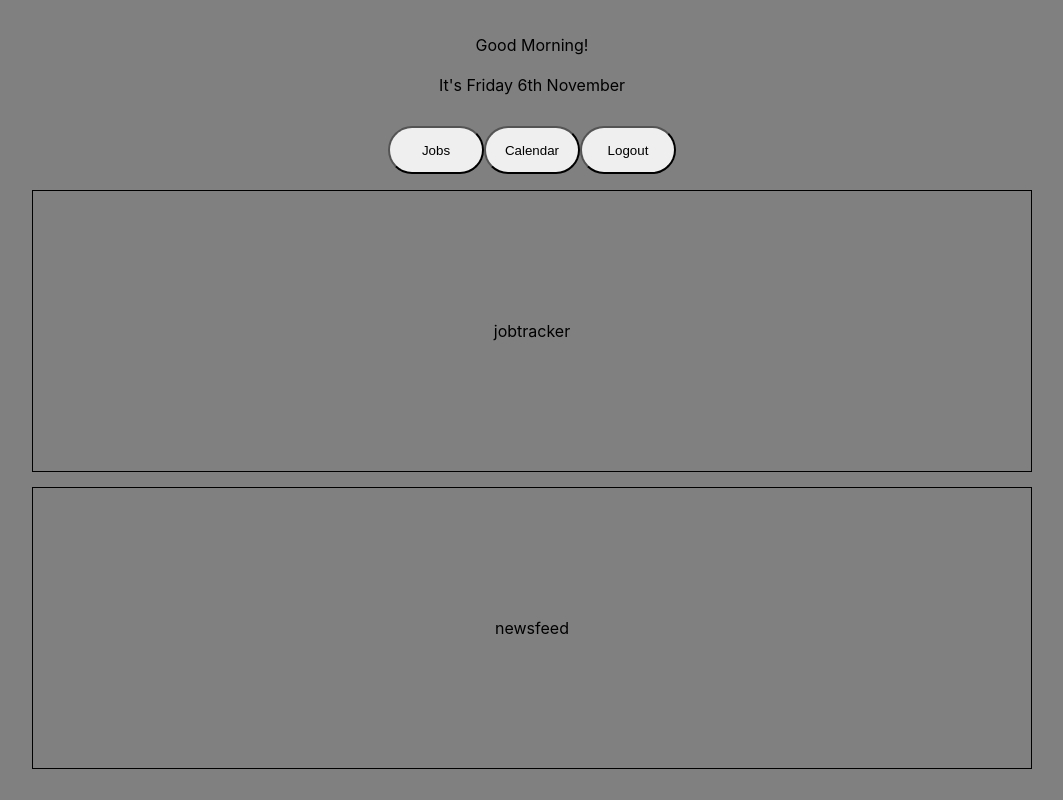
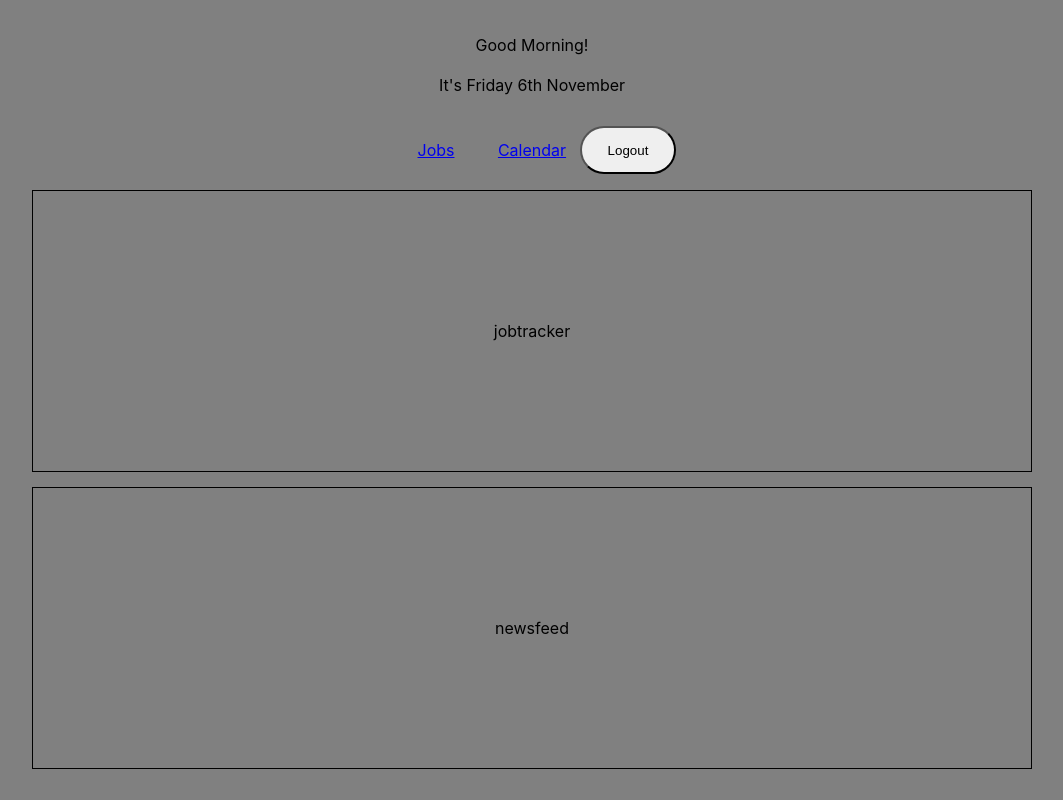
Before and after one commit to Blakjak496/project-phase, a React (Create React App) app: page / in a window 1280 px wide. Both pictures are taken after a click on the button "Sign in with Facebook". Shown: the whole page, without its empty margins (108-1171 px from the left). Built offline with nearby package versions, Linux system fonts and the light colour scheme.

Commit message:
added NavBtns component and installed reach router

```diff
--- a/package.json
+++ b/package.json
@@ -3,6 +3,7 @@
   "version": "0.1.0",
   "private": true,
   "dependencies": {
+    "@reach/router": "^1.3.4",
     "@testing-library/jest-dom": "^5.11.5",
     "@testing-library/react": "^11.1.1",
     "@testing-library/user-event": "^12.2.0",
--- a/src/App.css
+++ b/src/App.css
@@ -9,26 +9,29 @@
   text-align: center;
   align-items: center;
   justify-content: center;
-  margin: 0;
 }
 
 .landing-page--wrapper {
   display: flex;
   flex-direction: column;
+  box-sizing: border-box;
   width: 100%;
   height: 100%;
   min-width: 280px;
-  padding: 1rem;
+  min-height: 100vh;
+  margin: 0;
+  padding: 0;
 }
 
 .landing-page--section {
   display: flex;
   box-sizing: border-box;
   flex-direction: column;
-  width: 100%;
   height: 50%;
+  min-width: 280px;
   justify-content: center;
   align-items: center;
+  padding: 1rem;
 }
 
 .sign-in--wrapper {
@@ -37,6 +40,7 @@
   align-items: center;
   justify-content: center;
   width: 90%;
+  min-width: 280px;
 }
 
 .sign-in--wrapper button {
@@ -52,6 +56,7 @@
 .landing-page--screenshot {
   display: flex;
   width: 100%;
+  min-width: 280px;
 }
 
 .dashboard--wrapper {
@@ -60,6 +65,7 @@
   box-sizing: border-box;
   width: 100%;
   height: auto;
+  min-width: 280px;
   min-height: 100vh;
   padding: 1rem;
   justify-content: space-evenly;
@@ -69,10 +75,13 @@
 .dashboard--greeting {
   display: flex;
   flex-direction: column;
+  box-sizing: border-box;
+  min-width: 280px;
 }
 
 .dashboard--greeting-text {
   display: flex;
+  box-sizing: border-box;
   margin: 0;
   padding: 4px 12px;
   justify-content: center;
@@ -81,10 +90,12 @@
 
 .dashboard--nav {
   display: flex;
+  box-sizing: border-box;
 }
 
 .nav-btn {
   display: flex;
+  box-sizing: border-box;
   padding: 4px 12px;
   width: 6rem;
   height: 3rem;
--- a/src/components/Dashboard/Dashboard.jsx
+++ b/src/components/Dashboard/Dashboard.jsx
@@ -1,6 +1,7 @@
 import { useEffect, useState } from "react";
 import { formatDate, setGreeting } from "../../utils/utils";
 import Greeting from '../greeting';
+import NavBtns from '../Nav/NavBtns';
 
 const Dashboard = () => {
 
@@ -8,11 +9,7 @@ const Dashboard = () => {
     return (
         <div className="dashboard--wrapper">
             <Greeting />
-            <div className="dashboard--nav">
-                <button className="nav-btn">Jobs</button>
-                <button className="nav-btn">Calendar</button>
-                <button className="nav-btn">Logout</button>
-            </div>
+            <NavBtns activePage={'dash'} />
             <div className="dashboard--job-tracker">
                 jobtracker
             </div>
--- /dev/null
+++ b/src/components/Nav/NavBtns.jsx
@@ -0,0 +1,47 @@
+import { Link } from '@reach/router';
+
+const NavBtns = (props) => {
+
+    const page = props.activePage;
+
+    const dashNav = () => {
+        return (
+            <div className="dashboard--nav">
+                <Link className="nav-btn" to="/jobs">Jobs</Link>
+                <Link className="nav-btn" to="/calendar">Calendar</Link>
+                <button className="nav-btn">Logout</button>
+            </div>
+        )
+    }
+
+    const jobsNav = () => {
+        return (
+            <div className="dashboard--nav">
+                <Link className="nav-btn" to="/" >Dashboard</Link>
+                <Link className="nav-btn" to="/calendar" >Calendar</Link>
+                <button className="nav-btn">Logout</button>
+            </div>
+        )
+    }
+
+    const calendarNav = () => {
+        return (
+            <div className="dashboard--nav">
+                <Link className="nav-btn" to="/" >Dashboard</Link>
+                <Link className="nav-btn" to="/jobs">Jobs</Link>
+                <button className="nav-btn">Logout</button>
+            </div>
+        )
+    }
+
+    switch(page) {
+        case 'dash':
+            return dashNav();
+        case 'jobs':
+            return jobsNav();
+        case 'calendar':
+            return calendarNav();
+    }
+}
+
+export default NavBtns;
```
Also changed, not shown: 1 other file (tests, documents, lock files or other folders).
